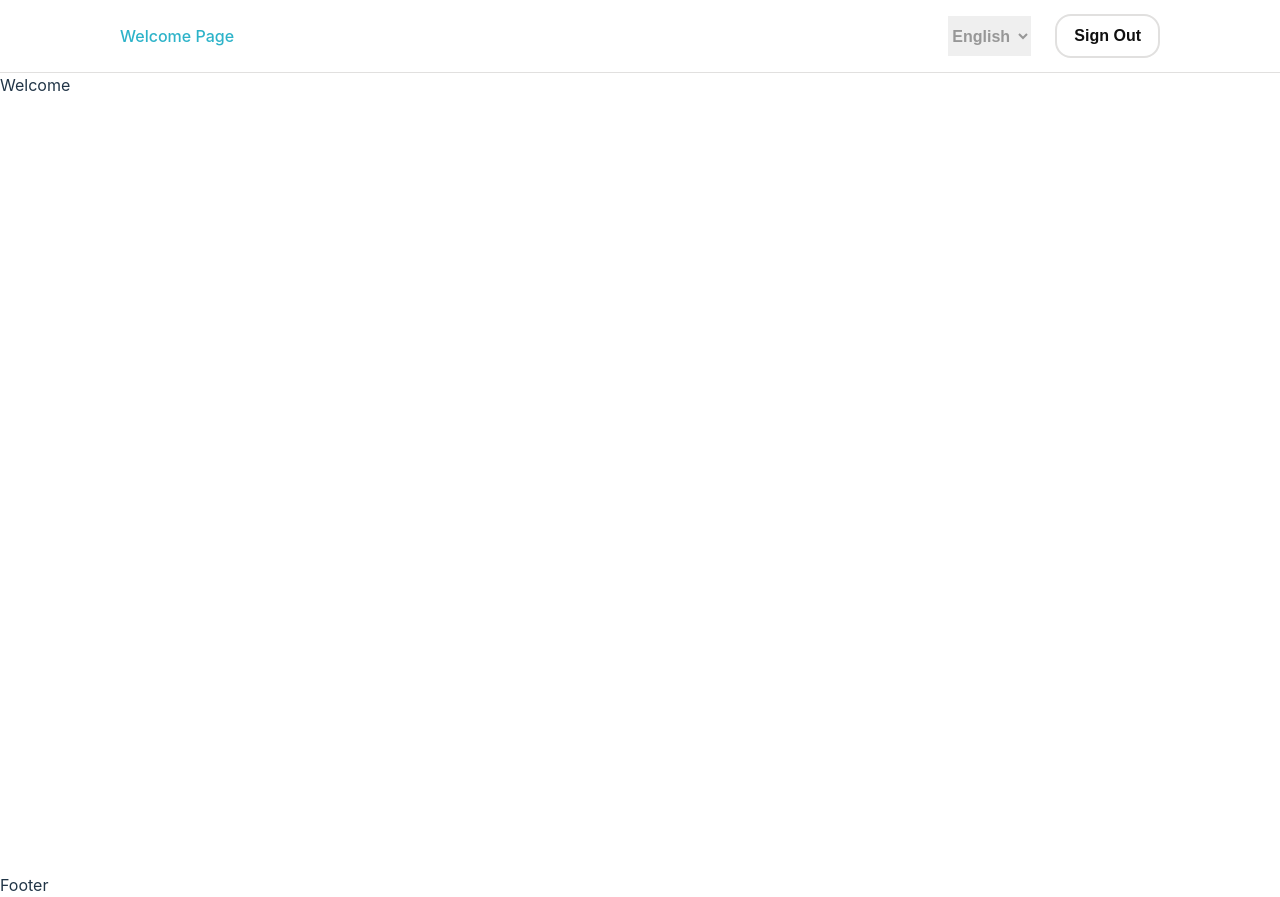
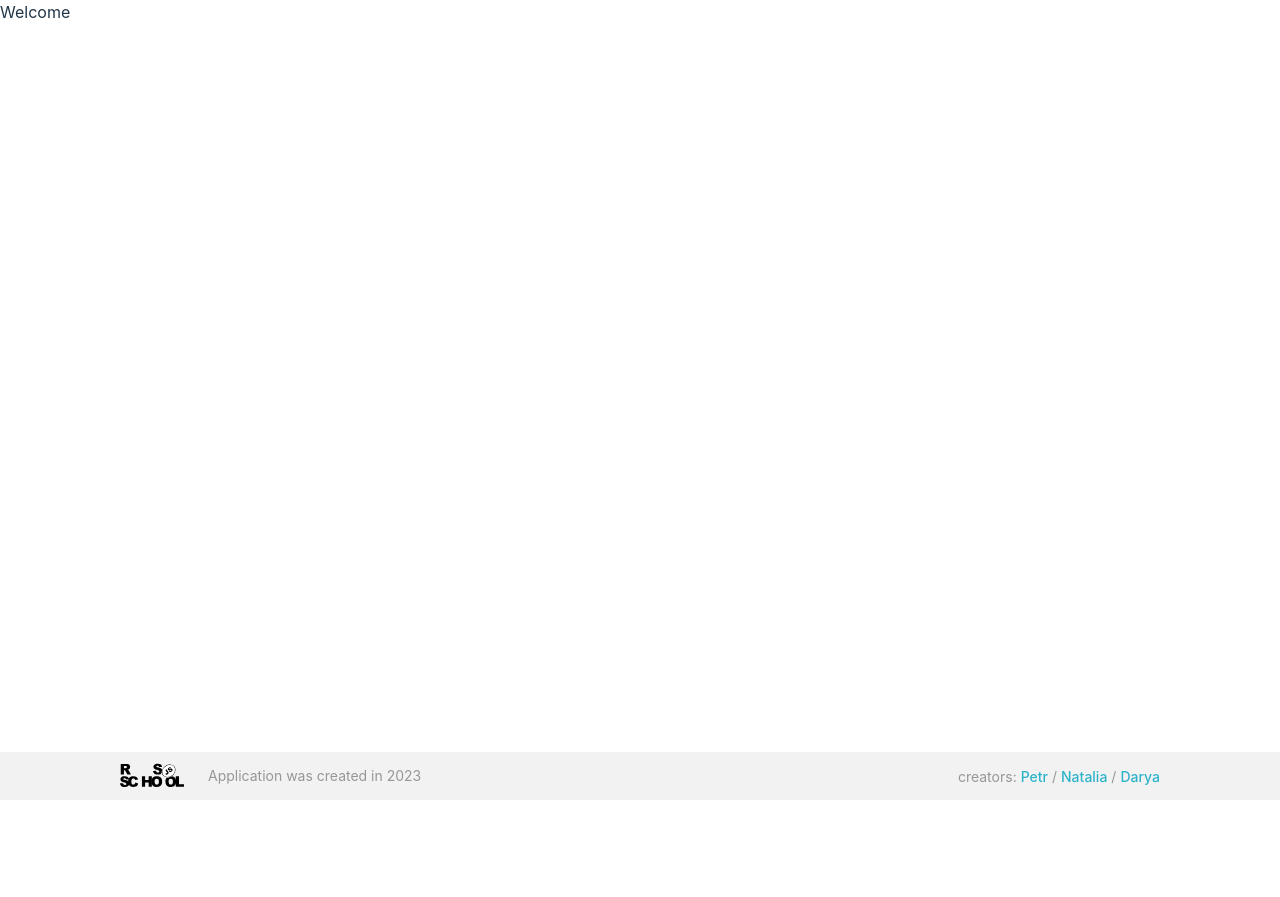
Before and after one commit to petro1909/graphiql-app, a React (Vite) app: page / in a window 1280 px wide. After the commit the page ends 800 px from the top, so only its background shows below. Built offline with nearby package versions, Linux system fonts and the light colour scheme.

Commit message:
feat: footer

```diff
--- a/index.html
+++ b/index.html
@@ -7,7 +7,7 @@
     <title>Vite + React + TS</title>
   </head>
   <body>
-    <div id="root"></div>
+    <div id="root" class="root"></div>
     <script type="module" src="/src/main.tsx"></script>
   </body>
 </html>
--- a/lang/en.json
+++ b/lang/en.json
@@ -1,4 +1,9 @@
 {
   "signout": "Sign Out",
-  "welcomePage": "Welcome Page"
+  "welcomePage": "Welcome Page",
+  "created": "Application was created in 2023",
+  "createdBy": "creators",
+  "petrName": "Petr",
+  "nataliaName": "Natalia",
+  "daryaName": "Darya"
 }
--- a/lang/ru.json
+++ b/lang/ru.json
@@ -1,4 +1,9 @@
 {
   "signout": "Выйти",
-  "welcomePage": "Главная"
+  "welcomePage": "Приветственная страница",
+  "created": "Приложение создано в 2023 году",
+  "createdBy": "создатели",
+  "petrName": "Пётр",
+  "nataliaName": "Наталья",
+  "daryaName": "Дарья"
 }
--- a/src/components/app/index.tsx
+++ b/src/components/app/index.tsx
@@ -1,5 +1,6 @@
 import { BrowserRouter, Routes, Route } from 'react-router-dom';
-import { Layout } from '@components/layout/index';
+import { Layout } from '@components/layout/layout';
+import { SimpleLayout } from '@components/simpleLayout/simpleLayout';
 import { AuthorizationPage } from '@pages/auth';
 import { WelcomePage } from '@pages/welcome';
 import { MainPage } from '@pages/main';
@@ -10,9 +11,11 @@ export function App() {
     <BrowserRouter>
       <Routes>
         <Route path="/" element={<Layout />}>
+          <Route path="/gpaphiql" element={<MainPage />} />
+        </Route>
+        <Route path="/" element={<SimpleLayout />}>
           <Route index element={<WelcomePage />} />
           <Route path="/auth" element={<AuthorizationPage />} />
-          <Route path="/gpaphiql" element={<MainPage />} />
           <Route path="*" element={<NotFound />} />
         </Route>
       </Routes>
--- a/src/components/customNavLink/customNavLink.tsx
+++ b/src/components/customNavLink/customNavLink.tsx
@@ -1,18 +1,13 @@
-import { NavLink } from 'react-router-dom';
-import { ReactNode } from 'react';
+import { NavLink, LinkProps } from 'react-router-dom';
 import classNames from 'classnames';
 
 import styles from './customNavLink.module.scss';
 
-type CustomNavLinkProps = {
-  to: string;
-  children: ReactNode;
-  className?: string;
-};
+type CustomNavLinkProps = Pick<LinkProps, 'to' | 'children' | 'target' | 'className'>;
 
-export const CustomNavLink: React.FC<CustomNavLinkProps> = ({ to, children, className }) => {
+export const CustomNavLink: React.FC<CustomNavLinkProps> = ({ to, children, className, target }) => {
   return (
-    <NavLink to={to} className={classNames(styles.link, className)}>
+    <NavLink to={to} className={classNames(styles.link, className)} target={target}>
       {children}
     </NavLink>
   );
--- /dev/null
+++ b/src/components/footer/footer.module.scss
@@ -0,0 +1,30 @@
+@import '../../variables.scss';
+
+.footer {
+    margin-top: auto;
+    display: flex;
+    padding: 0 7.5rem;
+    align-items: center;
+    justify-content: space-between;
+    background-color: $color-gray-light;
+    height: 3rem;
+    font-size: 14px;
+    color: $color-gray-dark;
+}
+
+.wrapperInfo {
+    display: flex;
+    gap: 1.5rem;
+    align-items: center;
+}
+
+.logo {
+    width: 4rem;
+    margin-top: 0.19rem;
+}
+
+.flex {
+    display: flex;
+    align-items: flex-end;
+    gap: 0.25rem;
+}
--- /dev/null
+++ b/src/components/footer/footer.tsx
@@ -0,0 +1,35 @@
+import React from 'react';
+import { useLocale } from '@localization/useLocale';
+import { CustomNavLink } from '@components/customNavLink/customNavLink';
+
+import rsLogo from '../../assets/rs_school_js.svg';
+import styles from './footer.module.scss';
+
+export const Footer: React.FC = () => {
+  const { language } = useLocale();
+
+  return (
+    <footer className={styles.footer}>
+      <div className={styles.wrapperInfo}>
+        <CustomNavLink to="https://rs.school/react" className={styles.link} target="blank">
+          <img src={rsLogo} className={styles.logo} alt="rs school" />
+        </CustomNavLink>
+        {language.strings.created}
+      </div>
+      <div className={styles.flex}>
+        {language.strings.createdBy}:
+        <CustomNavLink to="https://github.com/petro1909" className={styles.link} target="blank">
+          {language.strings.petrName}
+        </CustomNavLink>
+        /
+        <CustomNavLink to="https://github.com/nataliavozhdaeva" className={styles.link} target="blank">
+          {language.strings.nataliaName}
+        </CustomNavLink>
+        /
+        <CustomNavLink to="https://github.com/DaryaBobko" className={styles.link} target="blank">
+          {language.strings.daryaName}
+        </CustomNavLink>
+      </div>
+    </footer>
+  );
+};
--- a/src/components/footer/index.tsx
+++ /dev/null
@@ -1,3 +0,0 @@
-export function Footer() {
-  return <footer>Footer</footer>;
-}
--- a/src/components/layout/index.tsx
+++ b/src/components/layout/layout.tsx
@@ -1,6 +1,7 @@
-import { Footer } from '@components/footer/index';
+import { Footer } from '@components/footer/footer';
 import { Header } from '@components/header/header';
 import { Outlet } from 'react-router-dom';
+
 export function Layout() {
   return (
     <>
--- /dev/null
+++ b/src/components/simpleLayout/simpleLayout.tsx
@@ -0,0 +1,11 @@
+import { Footer } from '@components/footer/footer';
+import { Outlet } from 'react-router-dom';
+
+export function SimpleLayout() {
+  return (
+    <>
+      <Outlet />
+      <Footer />
+    </>
+  );
+}
--- a/src/index.css
+++ b/src/index.css
@@ -10,6 +10,12 @@
   text-rendering: optimizeLegibility;
   -webkit-font-smoothing: antialiased;
   -moz-osx-font-smoothing: grayscale;
+}
+
+.root {
+  min-height: 100vh;
+  display: flex;
+  flex-direction: column;
 }
 
 .active {
--- a/src/pages/welcome/index.tsx
+++ b/src/pages/welcome/index.tsx
@@ -1,3 +1,3 @@
 export function WelcomePage() {
-  return <section style={{ height: '800px' }}>Welcome</section>;
+  return <section>Welcome</section>;
 }
```
Also changed, not shown: src/assets/rs_school_js.svg (added).
